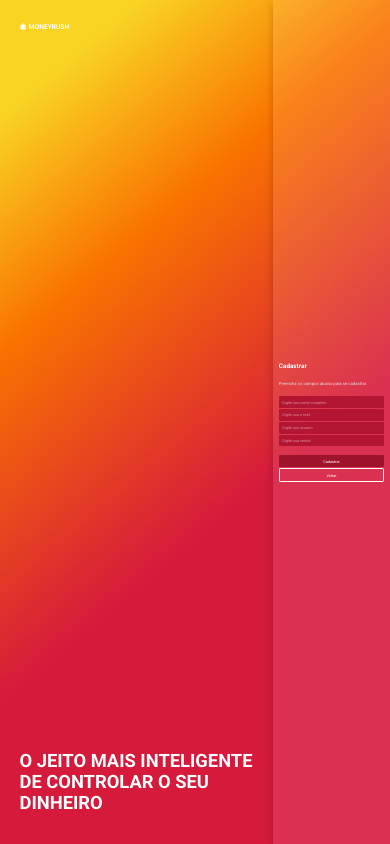
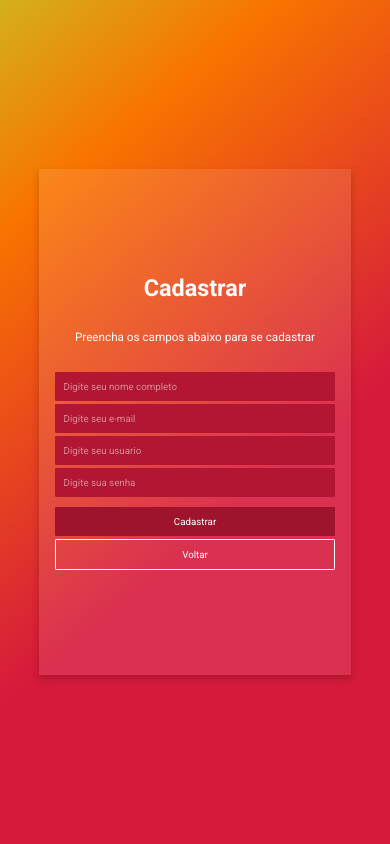
Before and after one commit to LucasB0mfim/MONEY_RUSH_FRONTEND, a React (Create React App) app: page /create-account in a window 390 px wide. Built offline with nearby package versions, Linux system fonts and the light colour scheme.

Commit message:
Style: Adicionar a responsividade para telas menores.

```diff
--- a/src/pages/Cadastrar/index.tsx
+++ b/src/pages/Cadastrar/index.tsx
@@ -54,6 +54,14 @@ const Cadastrar = () => {
     }
   }, [back, navigate])
 
+  document.addEventListener("DOMContentLoaded", () => {
+    const form = document.getElementById("meuFormulario") as HTMLFormElement | null;
+
+    if (form) {
+      form.scrollTop = 0;
+    }
+  });
+
   return (
     <S.Container>
       <S.Aside>
--- a/src/pages/Home/styles.ts
+++ b/src/pages/Home/styles.ts
@@ -12,7 +12,7 @@ export const Container = styled.div`
 
   background-repeat: no-repeat;
   background-attachment: fixed;
-  background: linear-gradient(140deg, ${colors.douradoClaro} 10%, ${colors.tangerina} 30%, ${colors.redPurpura} 60%);
+  background: linear-gradient(140deg, ${colors.lightGold} 10%, ${colors.tangerina} 30%, ${colors.redPurpura} 60%);
 
   h1 {
     color: ${colors.white};
--- a/src/styles.ts
+++ b/src/styles.ts
@@ -21,14 +21,20 @@ export const colors = {
   white: '#fff',
   gray: '#c2c2c2',
   grayLight: '#dddddd',
-  douradoClaro: '#F9D423',
+  lightGold: '#F9D423',
+  darkGold: '#D4B01D',
   tangerina: '#F97300',
   redPurpura: '#D61A3C',
   red: '#B21632',
-  redDark: '#9F142C',
+  darkRed: '#9F142C',
   transparentBackground: 'rgba(255, 255, 255, 0.1)',
   transparentGray: 'rgba(255, 255, 255, 0.5)',
   transparentBlack: 'rgba(0, 0, 0, 0.2)'
+}
+
+export const breakpoints = {
+  mobileDown: '1024px',
+  mobileUp: '412px'
 }
 
 export const Container = styled.div`
@@ -40,7 +46,17 @@ export const Container = styled.div`
 
   background-repeat: no-repeat;
   background-attachment: fixed;
-  background: linear-gradient(140deg, ${colors.douradoClaro} 10%, ${colors.tangerina} 30%, ${colors.redPurpura} 60%);
+
+  //background: linear-gradient(140deg, ${colors.lightGold} 10%, ${colors.tangerina} 30%, ${colors.redPurpura} 60%);
+
+  // Talvez esse seja melhor:
+  background: linear-gradient(140deg, ${colors.darkGold} 0%, ${colors.tangerina} 20%, ${colors.redPurpura} 60%);
+
+  @media(max-width: ${breakpoints.mobileDown}) {
+    flex-direction: column;
+    justify-content: center;
+    align-items: center;
+  }
 `
 
 export const Aside = styled.aside`
@@ -54,6 +70,10 @@ export const Aside = styled.aside`
     color: ${colors.white};
     font-size: 4.7vw;
     font-weight: bold;
+  }
+
+  @media (max-width: ${breakpoints.mobileDown}) {
+    display: none;
   }
 `
 
@@ -96,6 +116,39 @@ export const Main = styled.main<ErrorProps>`
     font-size: 1.09vw;
     margin: 10% 0;
   }
+
+  @media(max-width: ${breakpoints.mobileDown}) {
+    width: 96%;
+    height: 90%;
+    padding: 2%;
+
+    > h2 {
+      font-size: 3vw;
+    }
+
+    > p {
+      font-size: 1.6vw;
+      margin: 4% 0;
+      color: ${colors.white};
+    }
+  }
+
+  @media(max-width: ${breakpoints.mobileUp}) {
+    height: 60%;
+    width: 80%;
+    padding: 4%;
+
+    > h2 {
+      font-size: 6vw;
+      text-align: center;
+    }
+
+    > p {
+      font-size: 3vw;
+      margin: 10% 0;
+      text-align: center;
+    }
+  }
 `
 
 export const Form = styled.form<ErrorProps>`
@@ -103,6 +156,28 @@ export const Form = styled.form<ErrorProps>`
   align-items: center;
   flex-direction: column;
   justify-content: center;
+
+  @media(max-width: ${breakpoints.mobileDown}) {
+    display: inline;
+    padding-right: 10px;
+    overflow-y: auto;
+    scroll-behavior: smooth;
+
+    /* Largura da barra de rolagem */
+    &::-webkit-scrollbar {
+      width: 3px;
+    }
+
+    /* Cor do controle da barra de rolagem */
+    &::-webkit-scrollbar-thumb {
+      background: ${colors.white};
+      border-radius: 10px;
+    }
+  }
+
+  @media(max-width: ${breakpoints.mobileUp}) {
+    padding: 0;
+  }
 `
 
 export const Input = styled.input<ErrorProps>`
@@ -115,7 +190,7 @@ export const Input = styled.input<ErrorProps>`
   margin-bottom: 1.08%;
   border-radius: 0.3vw;
   background: ${colors.red};
-  border: ${(props) => props.isError ? `0.2vw solid ${colors.redDark}` : 'none'};
+  border: ${(props) => props.isError ? `0.2vw solid ${colors.darkRed}` : 'none'};
 
   &::placeholder {
     color: ${colors.transparentGray};
@@ -126,6 +201,18 @@ export const Input = styled.input<ErrorProps>`
     box-shadow: 0 0 0px 1000px ${colors.red} inset !important;
     -webkit-text-fill-color: ${colors.white} !important;
   }
+
+  @media(max-width: ${breakpoints.mobileDown}) {
+    font-size: 1.5vw;
+    padding: 1.5%;
+    margin-bottom: 0.5%;
+  }
+
+  @media(max-width: ${breakpoints.mobileUp}) {
+    font-size: 2.5vw;
+    padding: 3.2%;
+    margin-bottom: 1.08%;
+  }
 `
 
 export const BtnEnter = styled.button`
@@ -135,12 +222,26 @@ export const BtnEnter = styled.button`
   cursor: pointer;
   font-size: 0.98vw;
   margin-top: 2vw;
+  margin-bottom: 1.08%;
 
   border: none;
   outline: none;
-  margin-bottom: 1.08%;
   border-radius: 0.3vw;
-  background: ${colors.redDark};
+  background: ${colors.darkRed};
+
+  @media(max-width: ${breakpoints.mobileDown}) {
+    padding: 1.5%;
+    margin-top: 0px;
+    font-size: 1.5vw;
+    margin-bottom: 0.5%;
+  }
+
+  @media(max-width: ${breakpoints.mobileUp}) {
+    padding: 3.2%;
+    font-size: 2.5vw;
+    margin-top: 2.0vw;
+    margin-bottom: 1.08%;
+  }
 `
 
 export const BtnCreate = styled.button`
@@ -155,13 +256,23 @@ color: ${colors.white};
   border-radius: 0.3vw;
   background: transparent;
   border: solid 0.1vw ${colors.white};
+
+  @media(max-width: ${breakpoints.mobileDown}) {
+    font-size: 1.5vw;
+    padding: 1.5%;
+  }
+
+  @media(max-width: ${breakpoints.mobileUp}) {
+    font-size: 2.5vw;
+    padding: 3.2%;
+  }
 `
 
 export const Error = styled.div<LoginProps>`
   width: 100%;
   font-size: 1vw;
   margin-bottom: 1.08%;
-  color: ${(props) => props.isLogin ? `${colors.white}` : `${colors.redDark}`};
+  color: ${(props) => props.isLogin ? `${colors.white}` : `${colors.darkRed}`};
 
   display: ${ (props) => props.isLogin ? 'flex' : 'inline'};
   justify-content: ${(props) => props.isLogin ? 'center' : 'none'};
```
